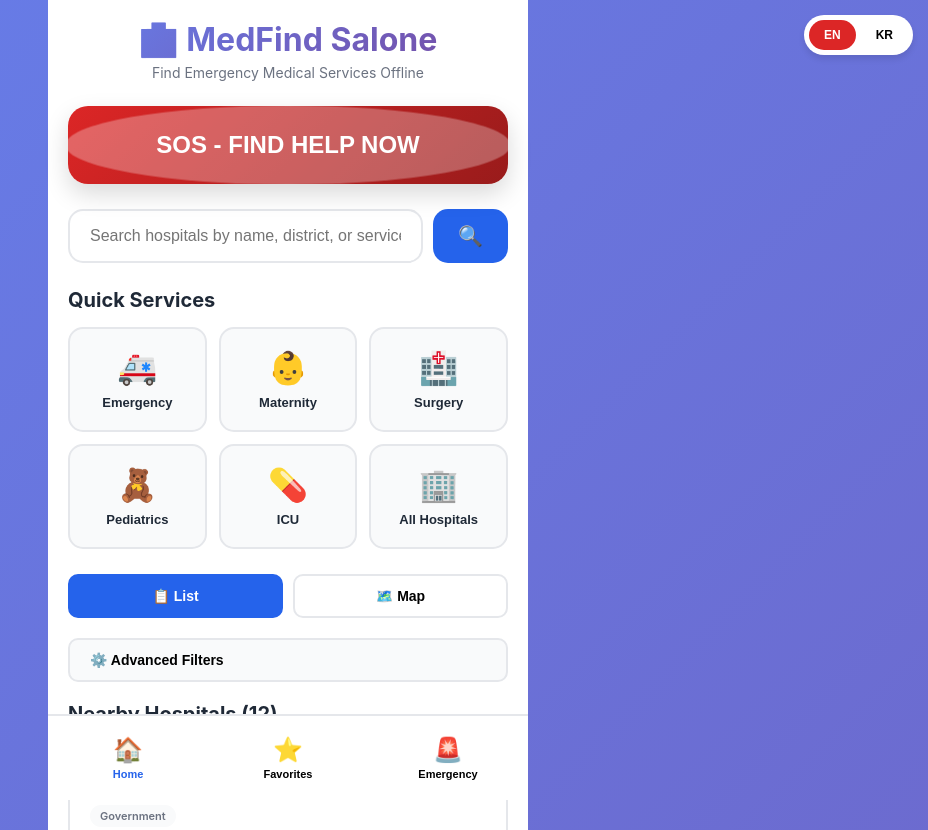
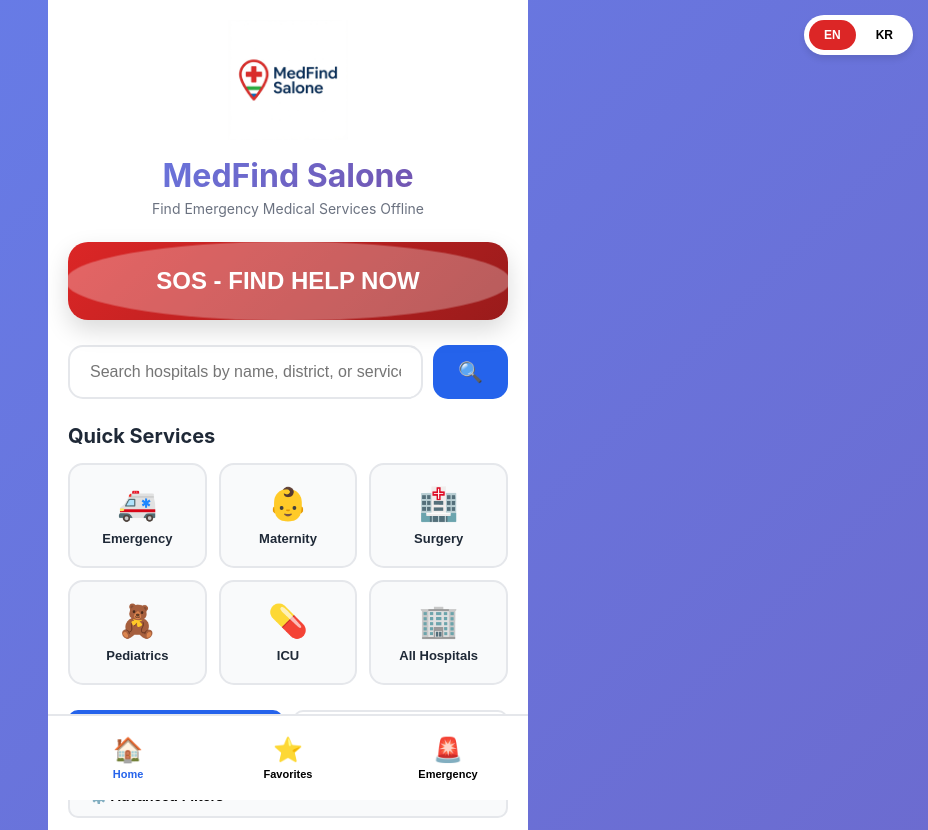
Before and after one commit to SamuraWorks/MedFind-Salone, a plain HTML site: page app.html in a window 1280 px wide. Shown: the top 830 px of the page, without its empty margins (352-1280 px from the left). Drawn offline with Linux system fonts and the light colour scheme.

Commit message:
Added professional logo to SPA and original app for consistent branding

```diff
--- a/app-styles.css
+++ b/app-styles.css
@@ -53,7 +53,9 @@ body {
 }
 
 @keyframes spin {
-    to { transform: rotate(360deg); }
+    to {
+        transform: rotate(360deg);
+    }
 }
 
 .loading-text {
@@ -164,7 +166,8 @@ body {
     font-size: 16px;
 }
 
-.emergency-call-btn, .emergency-directions-btn {
+.emergency-call-btn,
+.emergency-directions-btn {
     width: 100%;
     padding: 20px;
     border: none;
@@ -204,6 +207,13 @@ body {
 .app-header {
     text-align: center;
     margin-bottom: 25px;
+}
+
+.app-logo {
+    width: 120px;
+    height: auto;
+    margin: 0 auto 1rem;
+    display: block;
 }
 
 .app-title {
@@ -255,10 +265,13 @@ body {
 }
 
 @keyframes pulse {
-    0%, 100% {
+
+    0%,
+    100% {
         transform: translate(-50%, -50%) scale(1);
         opacity: 1;
     }
+
     50% {
         transform: translate(-50%, -50%) scale(1.1);
         opacity: 0.7;
@@ -765,6 +778,7 @@ body {
         opacity: 0;
         transform: translateY(20px);
     }
+
     to {
         opacity: 1;
         transform: translateY(0);
--- a/app.html
+++ b/app.html
@@ -51,7 +51,8 @@
         <!-- Home Screen -->
         <div class="screen home-screen" id="homeScreen">
             <header class="app-header">
-                <h1 class="app-title">🏥 MedFind Salone</h1>
+                <img src="./assets/logo.png" alt="MedFind Salone Logo" class="app-logo">
+                <h1 class="app-title">MedFind Salone</h1>
                 <p class="app-subtitle" data-translate="subtitle">Find Emergency Medical Services Offline</p>
             </header>
 
--- a/spa-styles.css
+++ b/spa-styles.css
@@ -95,6 +95,13 @@ body {
 .app-header {
     text-align: center;
     padding: 2rem 1rem 1rem;
+}
+
+.app-logo {
+    width: 120px;
+    height: auto;
+    margin: 0 auto 1rem;
+    display: block;
 }
 
 .app-header h1 {
```
Also changed, not shown: spa.html (+2 -1 lines), assets/logo.png (added), 1 other file.
